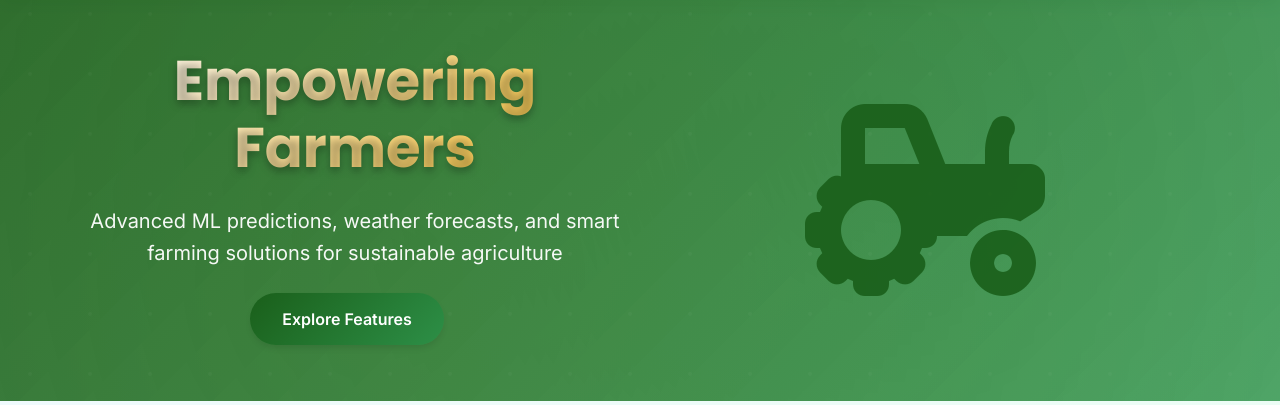
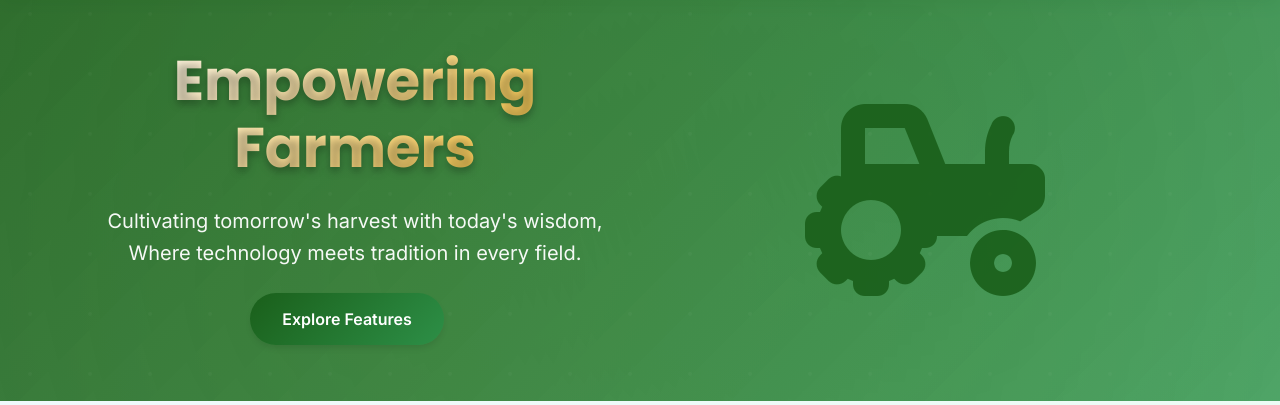
Before and after one commit to Sairam5566/agrisense, a FastAPI app: page /home in a window 1280 px wide. Shown: the part 81-486 px from the top of the page. Run offline with FastAPI, Linux system fonts and the light colour scheme.

Commit message:
changing base.html

```diff
--- a/templates/base.html
+++ b/templates/base.html
@@ -617,7 +617,8 @@
                                 <span class="agri-icon-farmer me-3"></span>Empowering Farmers
                             </h1>
                             <p class="hero-subtitle mb-4">
-                                Advanced ML predictions, weather forecasts, and smart farming solutions for sustainable agriculture
+                                Cultivating tomorrow's harvest with today's wisdom,
+Where technology meets tradition in every field.
                             </p>
                             <div class="hero-buttons">
                                 <a href="#features" class="btn btn-agriculture btn-lg me-3 mb-2">
```
